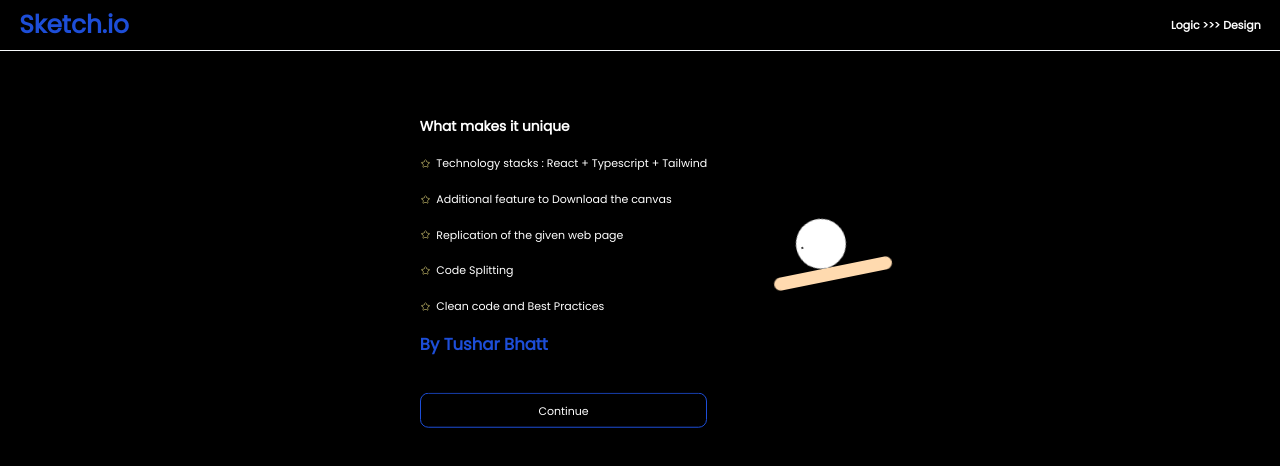
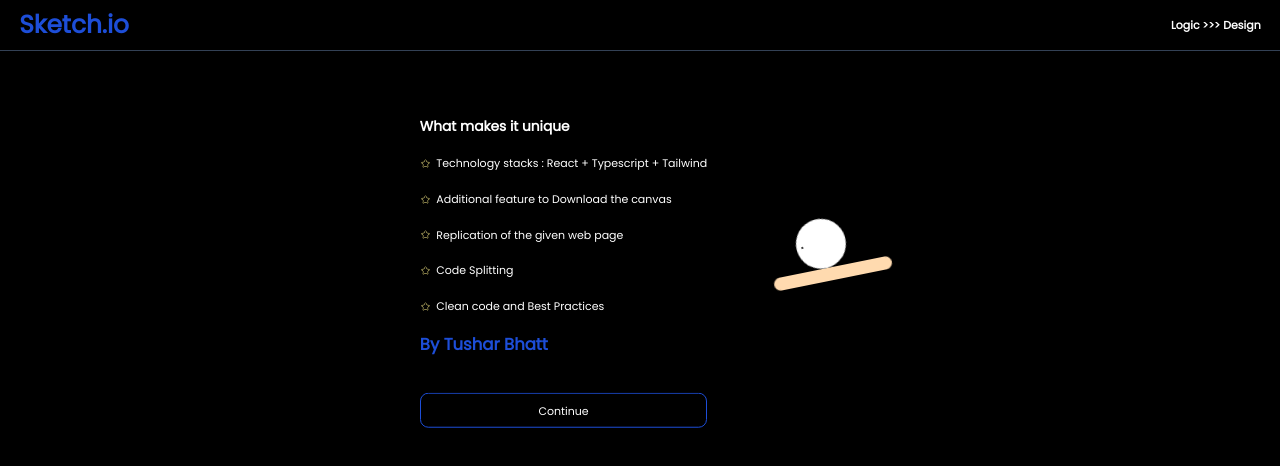
Before and after one commit to TusharBhatt1/zocket, a React (Vite) app: page / in a window 1280 px wide. Shown: the top 466 px of the page. Built offline with nearby package versions, Linux system fonts and the light colour scheme.

Commit message:
navbar - border

```diff
--- a/src/components/Navbar.tsx
+++ b/src/components/Navbar.tsx
@@ -1,6 +1,6 @@
 export default function Navbar() {
   return (
-    <div className='flex items-center font-extrabold justify-between shadow-md border-b border-slate-50 p-4 px-7 text-blue-700 '>
+    <div className='flex items-center font-extrabold justify-between shadow-md border-b border-slate-700 p-4 px-7 text-blue-700 '>
       <h1 className='text-4xl '>Sketch.io</h1>
       <p className="text-white">Logic &gt;&gt;&gt; Design</p>
     </div>
```
